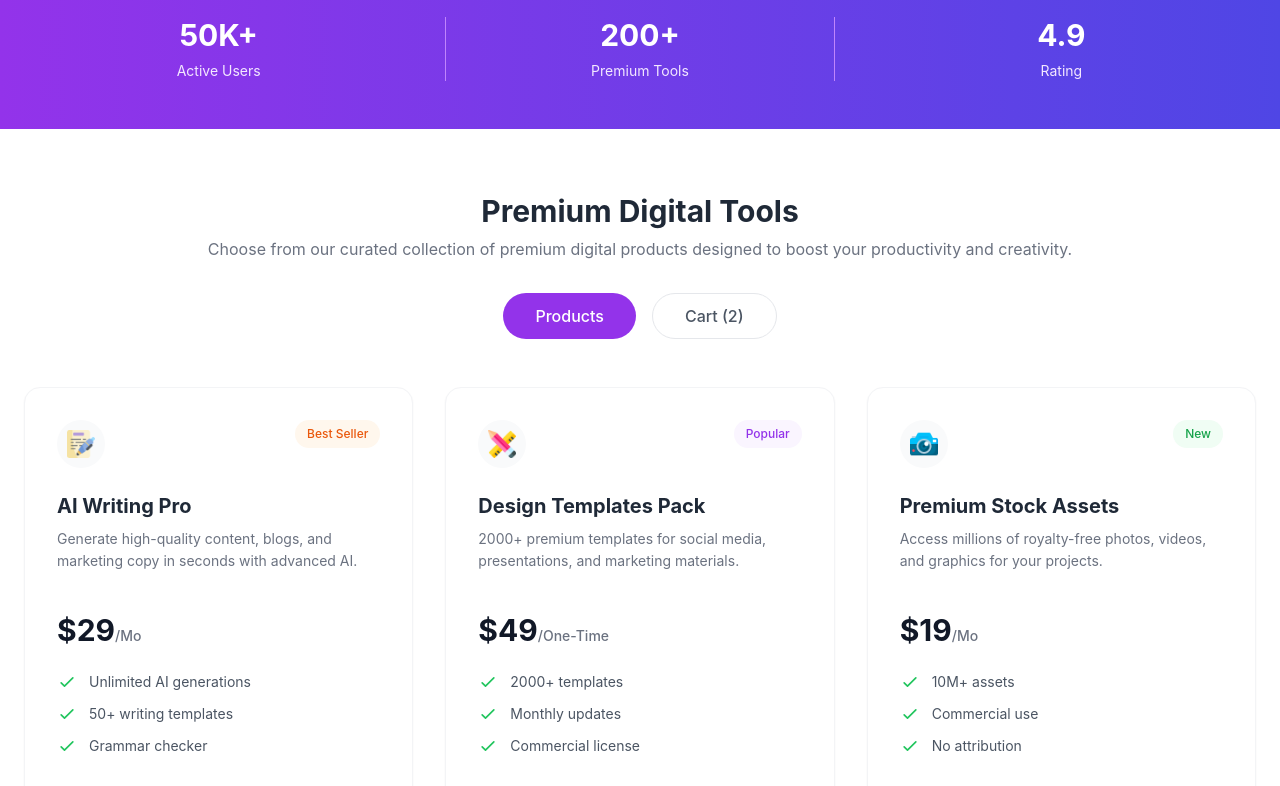
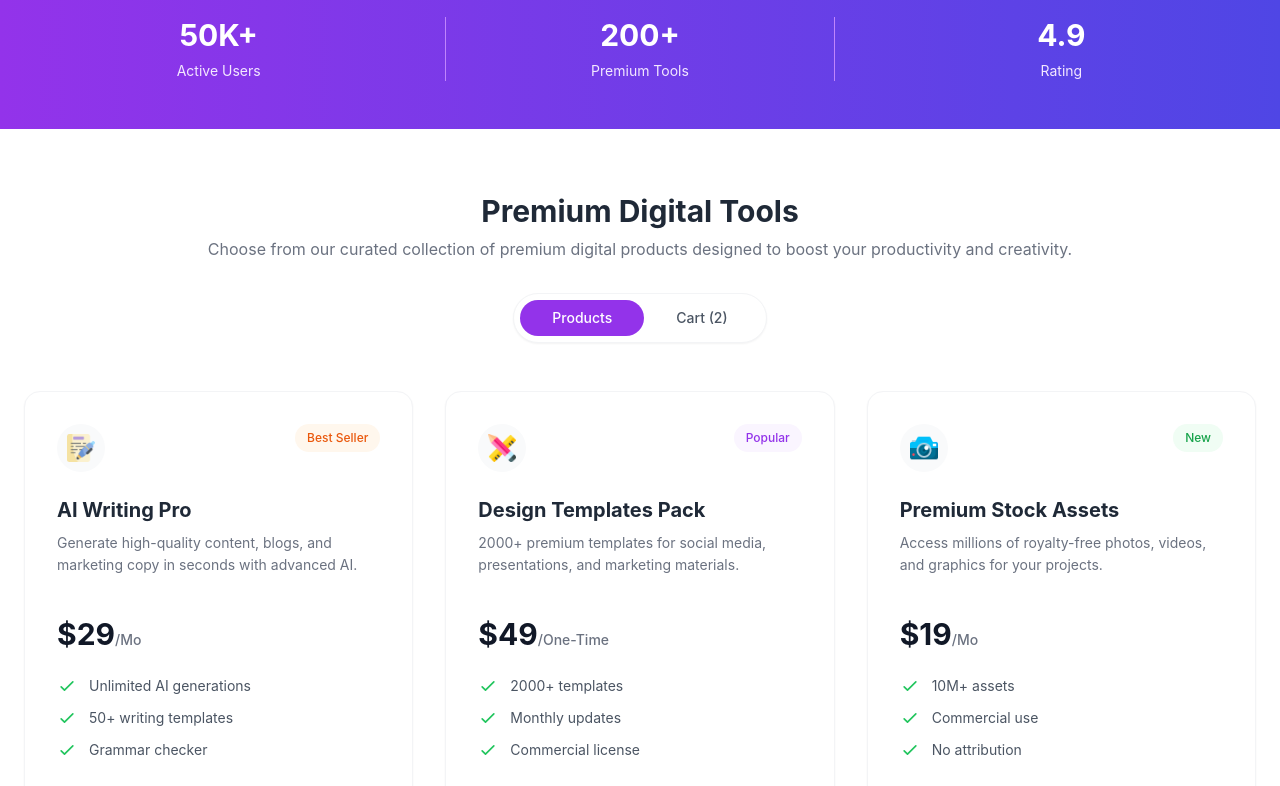
Before and after one commit to musfik070-gif/my-project, a React (Vite) app: page / in a window 1280 px wide. Shown: the part 760-1546 px from the top of the page. Built offline with nearby package versions, Linux system fonts and the light colour scheme.

Commit message:
fixed logic of cart

```diff
--- a/src/components/Products.jsx
+++ b/src/components/Products.jsx
@@ -73,9 +73,39 @@ const productData = [
   },
 ];
 
-// আলাদা করা ProductCard কম্পোনেন্ট
-const ProductCard = ({ product }) => (
-  <div className="border border-gray-100 rounded-2xl p-6 md:p-8 shadow-sm hover:shadow-md transition bg-white flex flex-col h-full">
+function Products() {
+  // আপনার Cart এর লজিক (useState, function ইত্যাদি) এখানেই থাকবে আগের মতো
+
+  return (
+    <div className="max-w-7xl mx-auto px-4 md:px-6 py-16">
+      {/* Title & Tabs */}
+      <div className="text-center mb-12">
+        <h2 className="text-3xl font-bold text-gray-800">
+          Premium Digital Tools
+        </h2>
+        <p className="text-gray-500 mt-2">
+          Choose from our curated collection of premium digital products
+          designed to boost your productivity and creativity.
+        </p>
+
+        {/* 1st picture exact tab design */}
+        <div className="inline-flex items-center bg-white border border-gray-100 p-1.5 rounded-full shadow-sm mt-8">
+          <button className="bg-purple-600 text-white px-8 py-2 rounded-full font-medium text-sm">
+            Products
+          </button>
+          <button className="text-gray-600 px-8 py-2 rounded-full font-medium text-sm hover:bg-gray-50 transition">
+            Cart (2)
+          </button>
+        </div>
+      </div>
+
+      {/* PRODUCT GRID */}
+      <div className="grid grid-cols-1 md:grid-cols-2 lg:grid-cols-3 gap-6 lg:gap-8">
+        {productData.map((product, index) => (
+          <div
+            key={index}
+            className="border border-gray-100 rounded-2xl p-6 md:p-8 shadow-sm hover:shadow-md transition bg-white flex flex-col h-full"
+          >
             <div className="flex justify-between items-start mb-6">
               <div className="w-12 h-12 flex items-center justify-center bg-gray-50 rounded-full p-2.5">
                 <img
@@ -91,14 +121,18 @@ const ProductCard = ({ product }) => (
               </span>
             </div>
 
-    <h3 className="text-xl font-bold text-gray-800 mb-2">{product.title}</h3>
+            <h3 className="text-xl font-bold text-gray-800 mb-2">
+              {product.title}
+            </h3>
 
             <p className="text-gray-500 text-sm leading-relaxed min-h-[60px]">
               {product.desc}
             </p>
 
             <div className="mt-6 mb-6">
-      <span className="text-3xl font-bold text-gray-900">{product.price}</span>
+              <span className="text-3xl font-bold text-gray-900">
+                {product.price}
+              </span>
               <span className="text-sm text-gray-500 font-medium">
                 {product.billing}
               </span>
@@ -106,7 +140,10 @@ const ProductCard = ({ product }) => (
 
             <ul className="space-y-3 mb-8 flex-grow">
               {product.features.map((feature, idx) => (
-        <li key={idx} className="flex items-center text-sm text-gray-600">
+                <li
+                  key={idx}
+                  className="flex items-center text-sm text-gray-600"
+                >
                   <svg
                     className="w-5 h-5 text-green-500 mr-3 flex-shrink-0"
                     fill="none"
@@ -129,35 +166,6 @@ const ProductCard = ({ product }) => (
               Buy Now
             </button>
           </div>
-);
-
-// মূল Products কম্পোনেন্ট
-function Products() {
-  return (
-    <div className="max-w-7xl mx-auto px-4 md:px-6 py-16">
-      <div className="text-center mb-12">
-        <h2 className="text-3xl font-bold text-gray-800">
-          Premium Digital Tools
-        </h2>
-        <p className="text-gray-500 mt-2">
-          Choose from our curated collection of premium digital products
-          designed to boost your productivity and creativity.
-        </p>
-
-        <div className="flex justify-center gap-4 mt-8">
-          <button className="bg-purple-600 text-white px-8 py-2.5 rounded-full font-medium">
-            Products
-          </button>
-          <button className="border border-gray-200 text-gray-600 px-8 py-2.5 rounded-full font-medium hover:bg-gray-50 transition">
-            Cart (2)
-          </button>
-        </div>
-      </div>
-
-      {/* ProductCard ম্যাপ করা হয়েছে */}
-      <div className="grid grid-cols-1 md:grid-cols-2 lg:grid-cols-3 gap-6 lg:gap-8">
-        {productData.map((item, index) => (
-          <ProductCard key={index} product={item} />
         ))}
       </div>
     </div>
```
Lines whose indentation alone changed are shown as unchanged.
